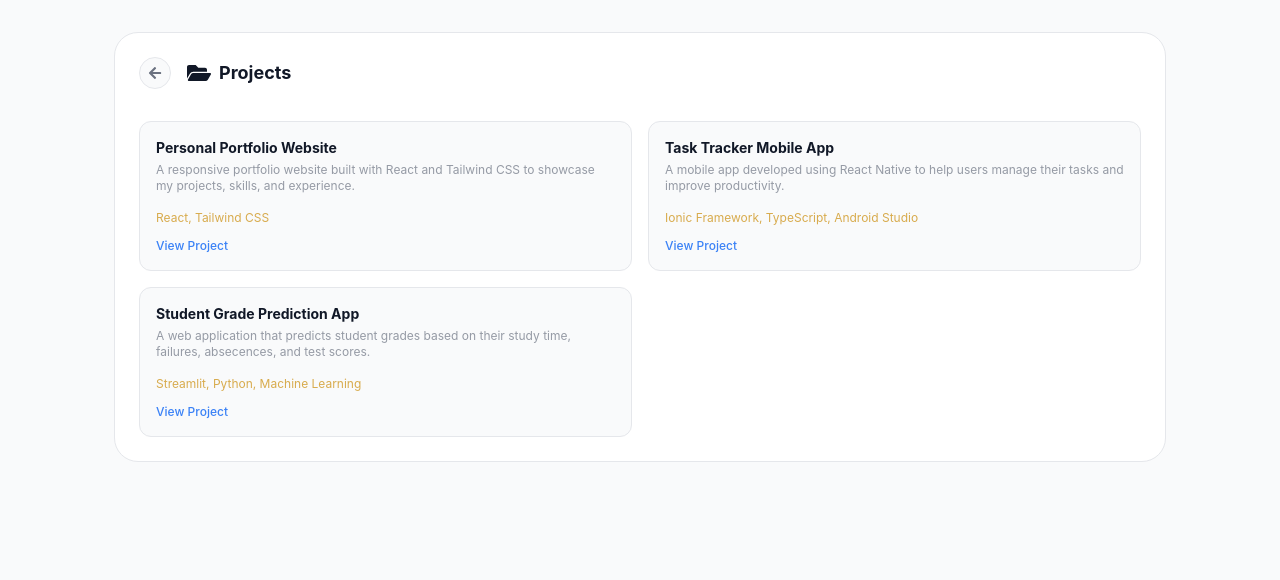
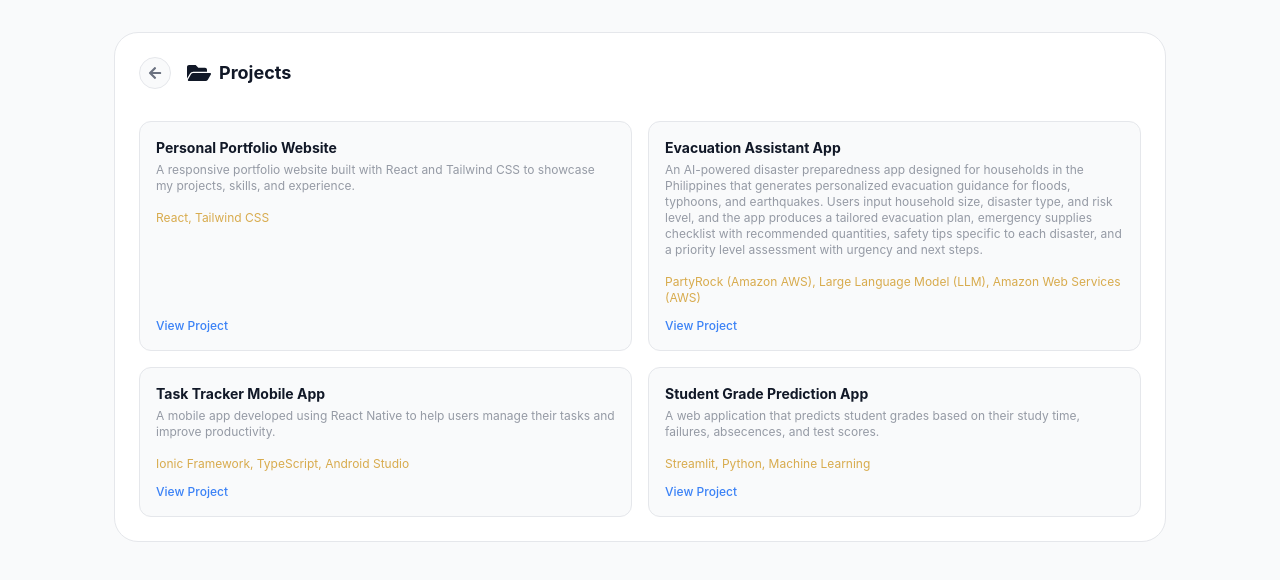
Before and after one commit to klint-droid/Portfolio, a React (Vite) app: page /all-projects in a window 1280 px wide. Shown: the top 580 px of the page. Built offline with nearby package versions, Linux system fonts and the light colour scheme.

Commit message:
add project: evacuation assistant app

```diff
--- a/src/pages/ProjectLists.jsx
+++ b/src/pages/ProjectLists.jsx
@@ -14,6 +14,12 @@ const ProjectLists = () => {
             description: "A responsive portfolio website built with React and Tailwind CSS to showcase my projects, skills, and experience.",
             tech: "React, Tailwind CSS",
             link: "https://klint-ruales.vercel.app/",
+        },
+        {
+            name: "Evacuation Assistant App",
+            description: "An AI-powered disaster preparedness app designed for households in the Philippines that generates personalized evacuation guidance for floods, typhoons, and earthquakes. Users input household size, disaster type, and risk level, and the app produces a tailored evacuation plan, emergency supplies checklist with recommended quantities, safety tips specific to each disaster, and a priority level assessment with urgency and next steps.",
+            tech: "PartyRock (Amazon AWS), Large Language Model (LLM), Amazon Web Services (AWS)",
+            link: "https://partyrock.aws/u/thisisklint/APJz77mmS/new-app-APJz77mmS"
         },
         {
             name: "Task Tracker Mobile App",
```
